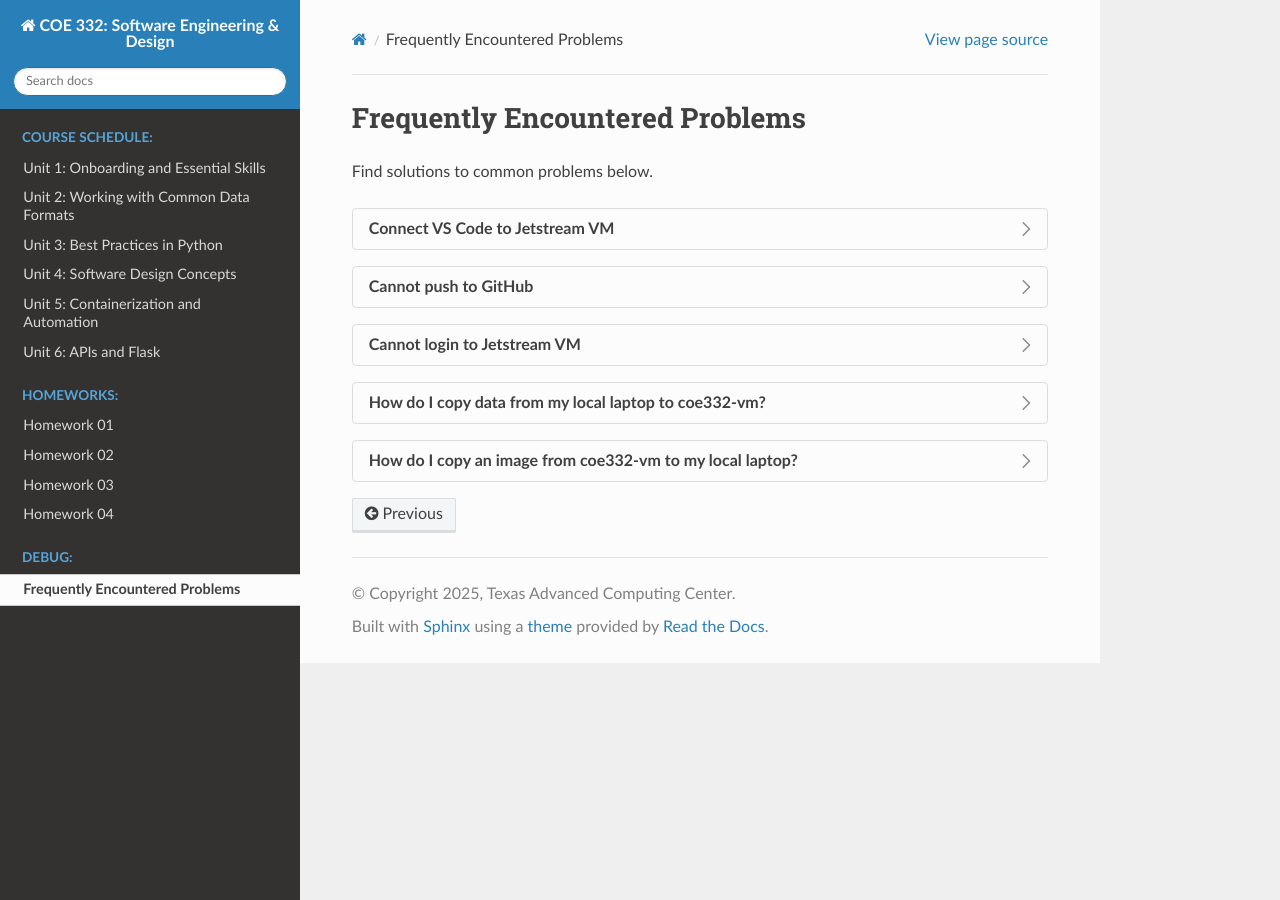
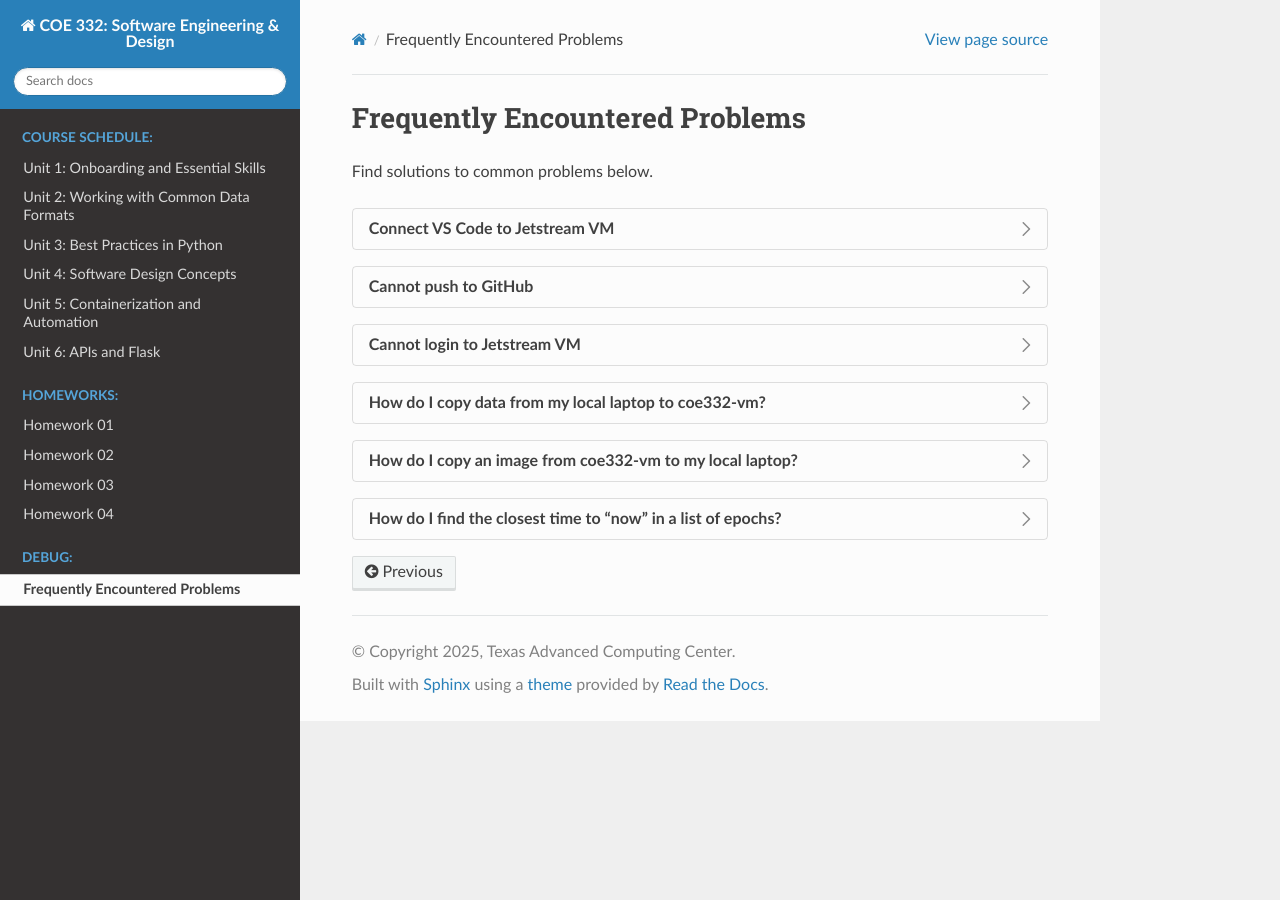
Before and after one commit to TACC/coe-332-sp25, a Sphinx documentation site: the page built from docs/faq/faq.rst, in a window 1280 px wide. Built offline with Sphinx 7.4.7 and the Read the Docs theme 3.1.0, drawn with Linux system fonts in a browser that asks for light colours; some of the changed lines change nothing that is shown.

Commit message:
added faq on working with time

```diff
--- a/docs/faq/faq.rst
+++ b/docs/faq/faq.rst
@@ -122,3 +122,65 @@
       [local]$ scp username@student-login.tacc.utexas.edu:~/output.png ./
       Password:
       TACC_Token:
+
+
+.. dropdown:: How do I find the closest time to "now" in a list of epochs?
+
+   The process is fairly straightforward -
+
+   * Find the time right "now" in UTC time zone
+   * Iterate over each epoch in the ISS data
+   * Compare the difference in time between "now" and each epoch
+   * Return the epoch with the minimum difference
+
+   The difficult part is working with time stamps. Python3 has a few libraries
+   to make it easier to work with time data including ``time`` and ``datetime``.
+   Either will work for the above, but here is an example using the ``time``
+   library:
+
+
+   You will need to import the standard library ``time``:
+
+   .. code-block:: python3
+
+      import time
+
+   Find the time right "now" in UTC time zome, and put in a format that is easier
+   to compare to other times:
+
+   .. code-block:: python3
+
+      >>> time.gmtime()
+      time.struct_time(tm_year=2025, tm_mon=2, tm_mday=19, tm_hour=14, tm_min=55, tm_sec=33, tm_wday=2, tm_yday=50, tm_isdst=0)
+      >>> time.mktime(time.gmtime())
+      1739998535.0
+
+   The first method ``gmtime()`` returns the current UTC time as a 'struct_time'
+   object. Then using the ``mktime()`` method, that object can be converted into
+   seconds since the Unix epoch (Jan 1, 1970, 00:00:00 UTC), which is represented
+   as a float and very easy to compare to other time stamps in the same format.
+
+   The next step is to iterate over all the state vectors in the ISS data, pull
+   out the timestamps, convert them to Unix epoch time, and compare them to the
+   time we got above. An example time stamp from the XML data looks like this:
+   ``2025-043T12:16:00.000Z``. Consider the following code for parsing this time
+   stamp:
+
+   .. code-block:: python3
+
+      >>> time.strptime('2025-043T12:16:00.000Z', '%Y-%jT%H:%M:%S.000Z')
+      time.struct_time(tm_year=2025, tm_mon=2, tm_mday=12, tm_hour=12, tm_min=16, tm_sec=0, tm_wday=2, tm_yday=43, tm_isdst=-1)
+      >>> time.mktime(time.strptime('2025-043T12:16:00.000Z', '%Y-%jT%H:%M:%S.000Z'))
+      1739384160.0
+
+   The first method, ``strptime()``, takes two arguments: a string (timestamp), and a
+   format parameter, which uses a combination of directives and characters to
+   extract the time data from the string and convert it into a 'struct_time' object.
+   Then again, we can use the ``mktime()`` method to convert that object to
+   a Unix epoch time stamp.
+
+   Iterating and finding the minimum difference can be solved using standard
+   programming approaches.
+
+   Find more information about the Python3 ``time`` library
+   `here <https://docs.python.org/3/library/time.html>`_
```
